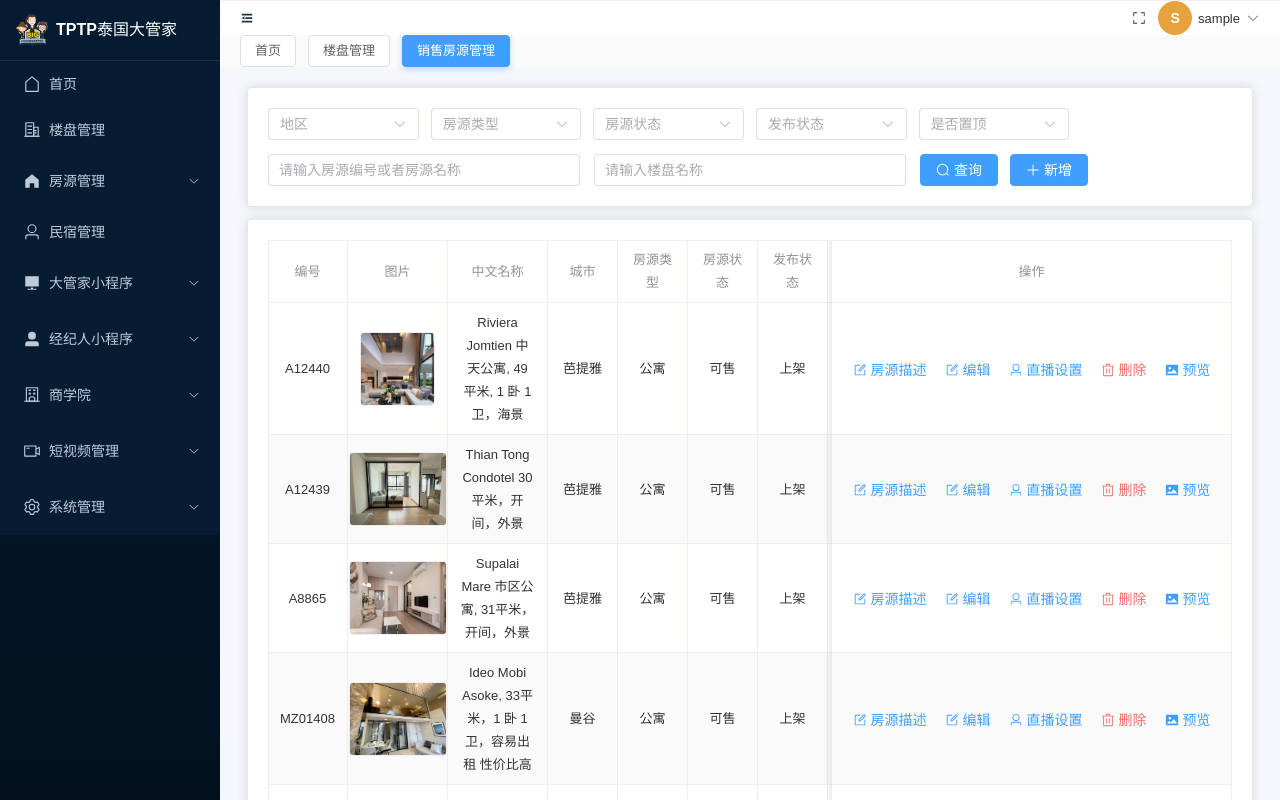
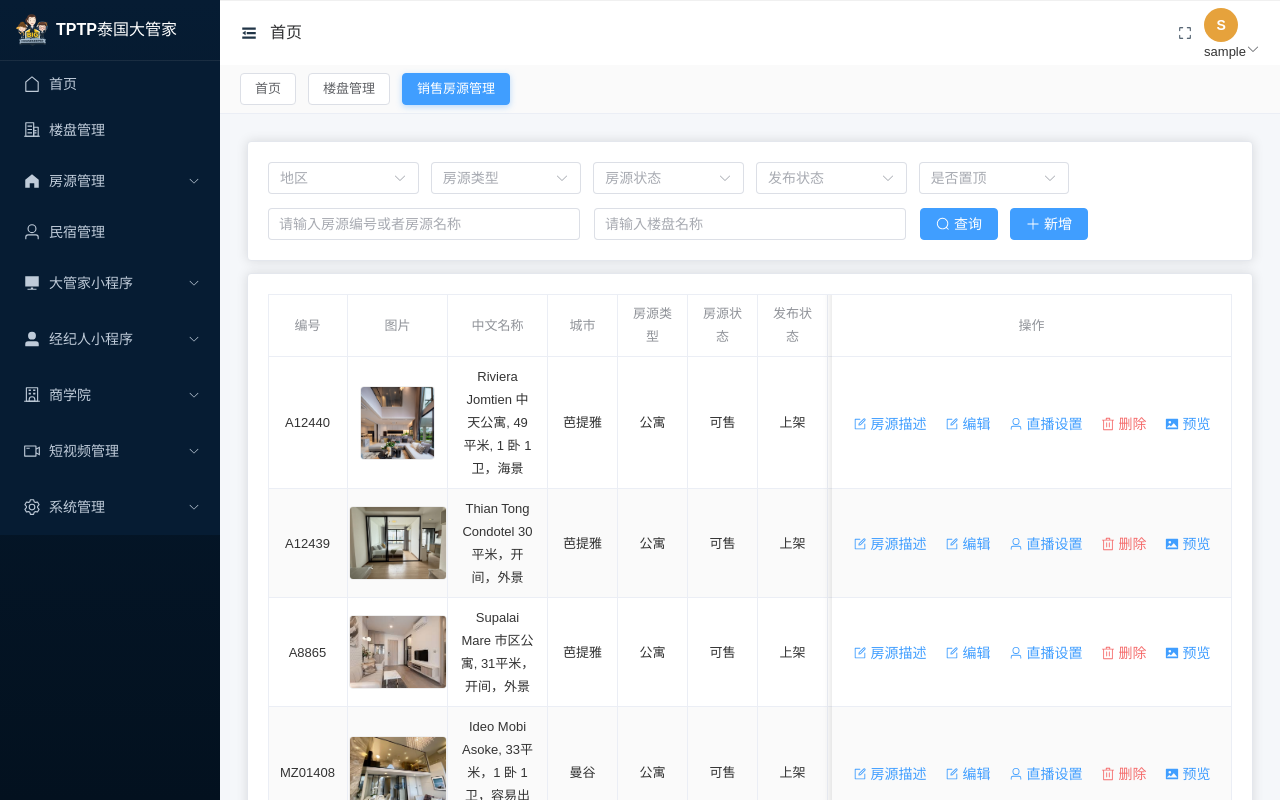
Before and after one commit to mimisusunee-eng/webtest, a Vue app: page /sale in a window 1280 px wide. Built offline with nearby package versions, Linux system fonts and the light colour scheme; sample sign-in values are in the browser's storage.

Commit message:
breadcrumb

```diff
--- a/src/components/Breadcrumb.vue
+++ b/src/components/Breadcrumb.vue
@@ -4,6 +4,7 @@
       v-for="(item, index) in breadcrumbList"
       :key="index"
       :to="item.path"
+      :class="{ first: index === 0, last: index === breadcrumbList.length - 1 }"
     >
       {{ item.meta.title }}
     </el-breadcrumb-item>
@@ -22,3 +23,19 @@ const breadcrumbList = computed(() => {
   )
 })
 </script>
+
+<style scoped>
+
+:deep(.el-breadcrumb__item.first .el-breadcrumb__inner) {
+  font-size: 16px;
+  font-weight: 700;
+  color: #303133;
+}
+
+:deep(.el-breadcrumb__item.last:not(.first) .el-breadcrumb__inner) {
+  font-size: 16px;
+  font-weight: 500;
+  color: #909399;
+}
+
+</style>
--- a/src/layout/Layout.vue
+++ b/src/layout/Layout.vue
@@ -1,6 +1,10 @@
 <template>
   <el-container class="layout">
-    <el-aside width="220px" class="sidebar">
+    <el-aside
+       :width="isCollapse ? '0px' : '220px'"
+       class="sidebar"
+       :class="sidebar"
+    >
       <div class="logo">
         <img src="@/assets/logo.png" />
         <span>TPTP泰国大管家</span>
@@ -9,6 +13,7 @@
       <el-menu
         :router="true"
         :default-active="$route.path"
+        :collapse="isCollapse"
         class="el-menu-vertical"
         background-color="#061c33"
         text-color="#bfcbd9"
@@ -103,15 +108,17 @@
       <el-header class="header">
         <div class="top-bar">
           <div class="left">
-            <el-icon class="collapse"><Fold /></el-icon>
+            <el-icon class="collapse" @click="toggleSidebar">
+              <Fold />
+            </el-icon>
             <Breadcrumb />
           </div>
 
         <div class="right">
           <el-icon><FullScreen /></el-icon>
 
-         <el-dropdown>
-  <span class="user-box">
+<el-dropdown>
+  <span class="user-trigger">
     <div
       class="avatar-circle"
       :style="{ backgroundColor: avatarColor }"
@@ -132,6 +139,7 @@
     </el-dropdown-menu>
   </template>
 </el-dropdown>
+
 
      </div>
 
@@ -177,6 +185,13 @@ import Breadcrumb from '@/components/Breadcrumb.vue'
 import { ref, onMounted, computed } from 'vue'
 
 const router = useRouter()
+
+const isCollapse = ref(false)
+
+const toggleSidebar = () => {
+  isCollapse.value = !isCollapse.value
+}
+
 
 onMounted(() => {
   const token = localStorage.getItem('token')
@@ -281,6 +296,7 @@ onMounted(() => {
   background: #fff;
   border-bottom: 1px solid #ebeef5;
   box-shadow: none;
+  height: auto;
 }
 
 .top-bar {
@@ -304,7 +320,7 @@ onMounted(() => {
   gap: 12px;
   background: #fafafa;
   position: relative;
-  z-index: 1;
+  z-index: auto;
 }
 
 .tab-item {
@@ -391,6 +407,7 @@ onMounted(() => {
   padding: 15px;
   flex: 1;
   overflow-y: auto;
+  padding-top: 15px;
 }
 
 :deep(.btn-add) {
@@ -447,11 +464,22 @@ onMounted(() => {
   box-shadow: none !important;
 }
 
-
 .user-box:hover {
   background: rgba(64,158,255,.08);
 }
 
+.sidebar {
+  transition: width .2s ease;
+}
+
+.el-menu {
+  transition: all .2s ease;
+}
+
+.collapse {
+  cursor: pointer;
+  font-size: 18px;
+}
 
 
 </style>
--- a/src/router/index.js
+++ b/src/router/index.js
@@ -1,67 +1,78 @@
 import { createRouter, createWebHistory } from 'vue-router'
 import Login from '@/views/Login.vue'
 import Layout from '@/layout/Layout.vue'
-import Sale from '../views/sale.vue'
-import homestay from '@/views/homestay.vue'
-
 
 const routes = [
   {
     path: '/login',
-    component: Login
+    name: 'Login',
+    component: Login,
+    meta: { title: '登录' }
   },
 
   {
     path: '/',
     component: Layout,
     redirect: '/sale',
+    meta: { hideInBreadcrumb: true },
     children: [
       {
         path: 'sale',
+        name: 'Sale',
         component: () => import('@/views/sale.vue'),
-        meta: { requiresAuth: true }
+        meta: { title: '首页', requiresAuth: true }
       },
 
       {
         path: 'estate',
+        name: 'Estate',
         component: () => import('@/views/estate.vue'),
-        meta: { requiresAuth: true }
+        meta: { title: '楼盘管理', requiresAuth: true }
       },
 
       {
-        path: 'house/sale',
+        path: 'house',
+        name: 'House',
+        meta: { title: '房源管理', requiresAuth: true },
+        children: [
+          {
+            path: 'sale',
+            name: 'HouseSale',
             component: () => import('@/views/housesale.vue'),
-        meta: { requiresAuth: true }
+            meta: { title: '销售房源管理', requiresAuth: true }
           },
-
           {
-        path: 'house/rent/bkk',
+            path: 'rent/bkk',
+            name: 'HouseRentBkk',
             component: () => import('@/views/houseRentBkk.vue'),
-        meta: { requiresAuth: true }
+            meta: { title: '曼谷分部租房', requiresAuth: true }
           },
-
           {
-        path: 'house/rent/manage',
+            path: 'rent/manage',
+            name: 'HouseRentManage',
             component: () => import('@/views/houseRentManage.vue'),
-        meta: { requiresAuth: true }
+            meta: { title: '曼谷托管租房', requiresAuth: true }
           },
-
           {
-        path: 'house/rent/pattaya',
+            path: 'rent/pattaya',
+            name: 'HouseRentPattaya',
             component: () => import('@/views/houseRentPattaya.vue'),
-        meta: { requiresAuth: true }
+            meta: { title: '芭提雅托管租房', requiresAuth: true }
           },
-
           {
-        path: 'house/land',
+            path: 'land',
+            name: 'HouseLand',
             component: () => import('@/views/houseLand.vue'),
-        meta: { requiresAuth: true }
+            meta: { title: '土地管理', requiresAuth: true }
+          }
+        ]
       },
 
       {
         path: 'homestay',
+        name: 'Homestay',
         component: () => import('@/views/homestay.vue'),
-        meta: { requiresAuth: true }
+        meta: { title: '民宿管理', requiresAuth: true }
       }
     ]
   }
--- a/src/views/Login.vue
+++ b/src/views/Login.vue
@@ -138,7 +138,7 @@ function login() {
 
 
   ElMessage.success('登录成功')
-  router.push('/sale')
+  router.push('/house/sale')
 }
 </script>
 
```
Lines whose indentation alone changed are shown as unchanged.
